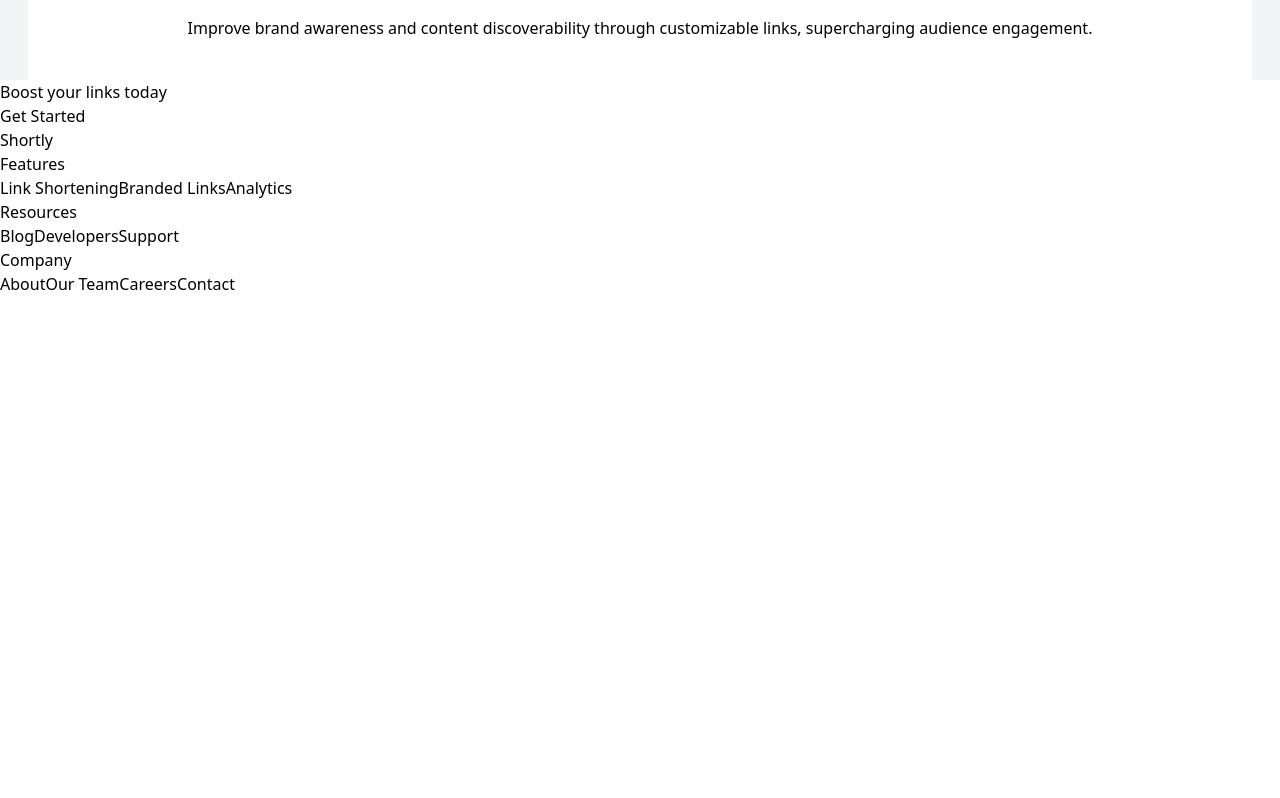
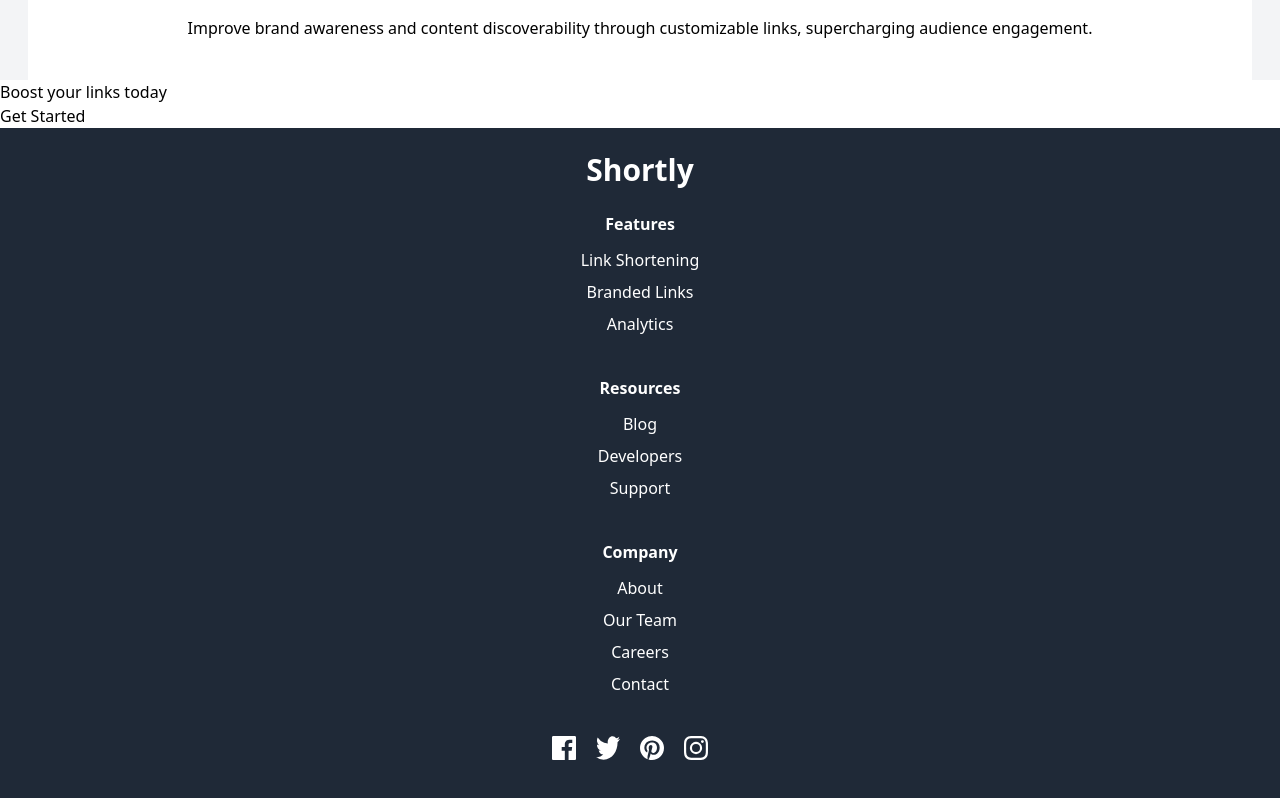
Before and after one commit to velardejm/shorten-url, a Next.js app: page / in a window 1280 px wide. Shown: the part 2307-3105 px from the top of the page. Before the commit the page ends 2695 px from the top, so only its background shows below. Built offline with nearby package versions, Linux system fonts and the light colour scheme.

Commit message:
Add Footer component styling.

```diff
--- a/components/Footer.js
+++ /dev/null
@@ -1,40 +0,0 @@
-import Link from "next/link";
-
-function Footer() {
-  return (
-    <div>
-      <Link href="#">Shortly</Link>
-
-      <div>
-        <h3>Features</h3>
-        <Link href="#">Link Shortening</Link>
-        <Link href="#">Branded Links</Link>
-        <Link href="#">Analytics</Link>
-      </div>
-
-      <div>
-        <h3>Resources</h3>
-        <Link href="#">Blog</Link>
-        <Link href="#">Developers</Link>
-        <Link href="#">Support</Link>
-      </div>
-
-      <div>
-        <h3>Company</h3>
-        <Link href="#">About</Link>
-        <Link href="#">Our Team</Link>
-        <Link href="#">Careers</Link>
-        <Link href="#">Contact</Link>
-      </div>
-
-      <div>
-        <img src="/images/icon-facebook.svg" />
-        <img src="/images/icon-twitter.svg" />
-        <img src="/images/icon-pinterest.svg" />
-        <img src="/images/icon-instagram.svg" />
-      </div>
-    </div>
-  );
-}
-
-export default Footer;
--- /dev/null
+++ b/components/footer/Footer.js
@@ -0,0 +1,33 @@
+import Link from "next/link";
+
+function Footer({ footerLinks }) {
+  return (
+    <div className="text-center text-white bg-gray-800">
+      <Link className="font-bold text-3xl py-6 block" href="#">Shortly</Link>
+
+      {
+        footerLinks.map((links, index) => {
+          return (
+            <div className="mb-10" key={index}>
+              <h3 className="font-bold mb-3">{links.header}</h3>
+              {
+                links.linkDescriptions.map((description, index) => {
+                  return <Link className="block mb-2" href="#" key={index}>{description}</Link>
+                })
+              }
+            </div>
+          )
+        })
+      }
+
+      <div className="flex justify-center pb-12">
+        <img className="pr-5" src="/images/icon-facebook.svg" />
+        <img className="pr-5" src="/images/icon-twitter.svg" />
+        <img className="pr-5" src="/images/icon-pinterest.svg" />
+        <img className="pr-5" src="/images/icon-instagram.svg" />
+      </div>
+    </div>
+  );
+}
+
+export default Footer;
--- a/json/data.json
+++ b/json/data.json
@@ -19,5 +19,19 @@
       "description": "Improve brand awareness and content discoverability through customizable links, supercharging audience engagement.",
       "iconUrl": "/images/icon-fully-customizable.svg"
     }
+  ],
+  "footerLinks": [
+    {
+      "header": "Features",
+      "linkDescriptions": ["Link Shortening", "Branded Links", "Analytics"]
+    },
+    {
+      "header": "Resources",
+      "linkDescriptions": ["Blog", "Developers", "Support"]
+    },
+    {
+      "header": "Company",
+      "linkDescriptions": ["About", "Our Team", "Careers", "Contact"]
+    }
   ]
 }
--- a/pages/index.js
+++ b/pages/index.js
@@ -3,9 +3,9 @@ import Banner from "@/components/Banner";
 import ShortenLink from "@/components/ShortenLink";
 import Features from "@/components/features/Features";
 import BoostLink from "@/components/BoostLink";
-import Footer from "@/components/Footer";
+import Footer from "@/components/footer/Footer";
 
-export default function Home({ features }) {
+export default function Home({ features, footerLinks }) {
   return (
     <div>
       <Header />
@@ -15,7 +15,7 @@ export default function Home({ features }) {
         <Features features={features} />
       </div>
       <BoostLink />
-      <Footer />
+      <Footer footerLinks={footerLinks}/>
     </div>
   );
 }
@@ -28,6 +28,7 @@ export async function getStaticProps() {
   return {
     props: {
       features: objectData.features,
+      footerLinks: objectData.footerLinks
     },
   };
 }
```
